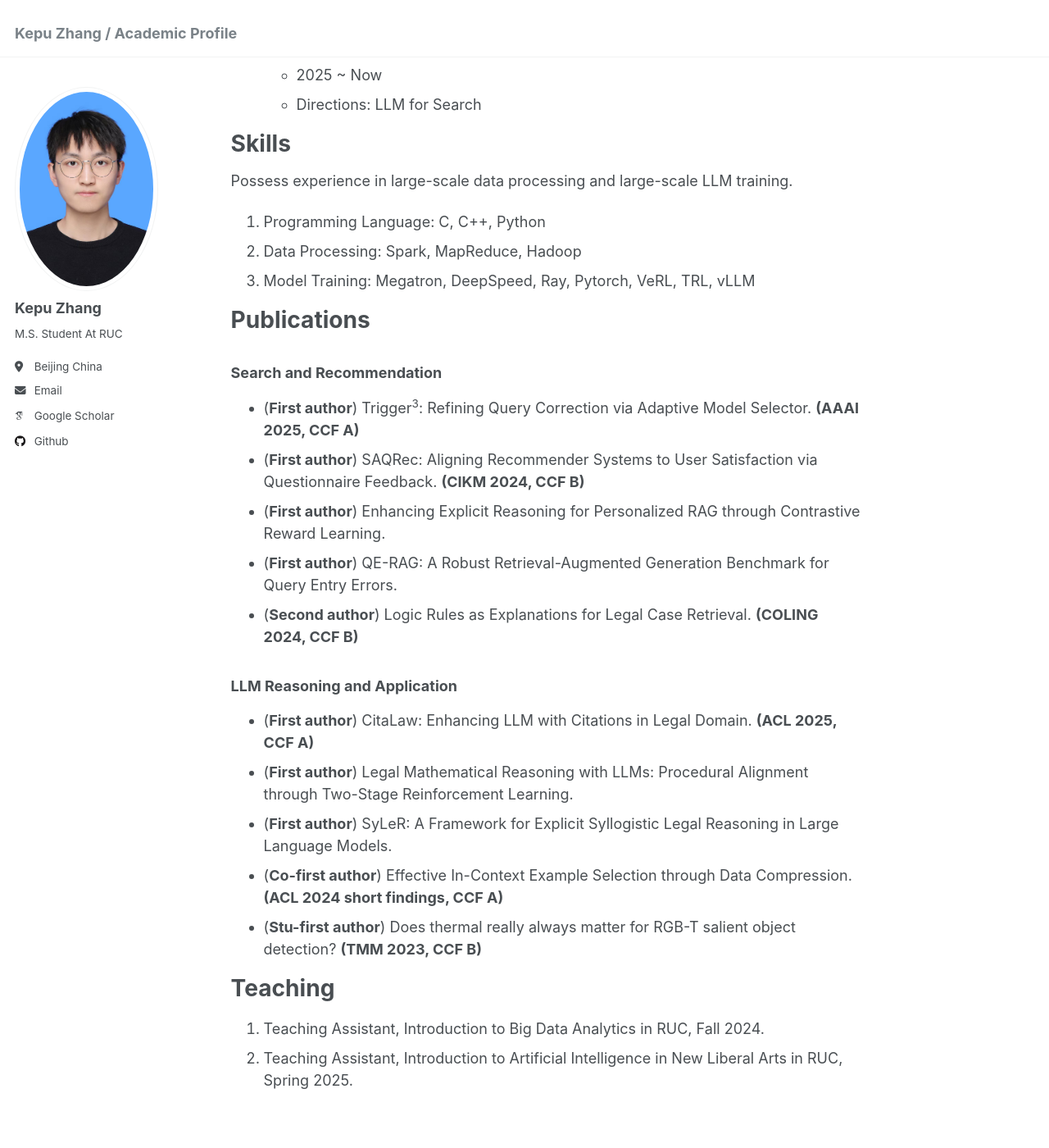
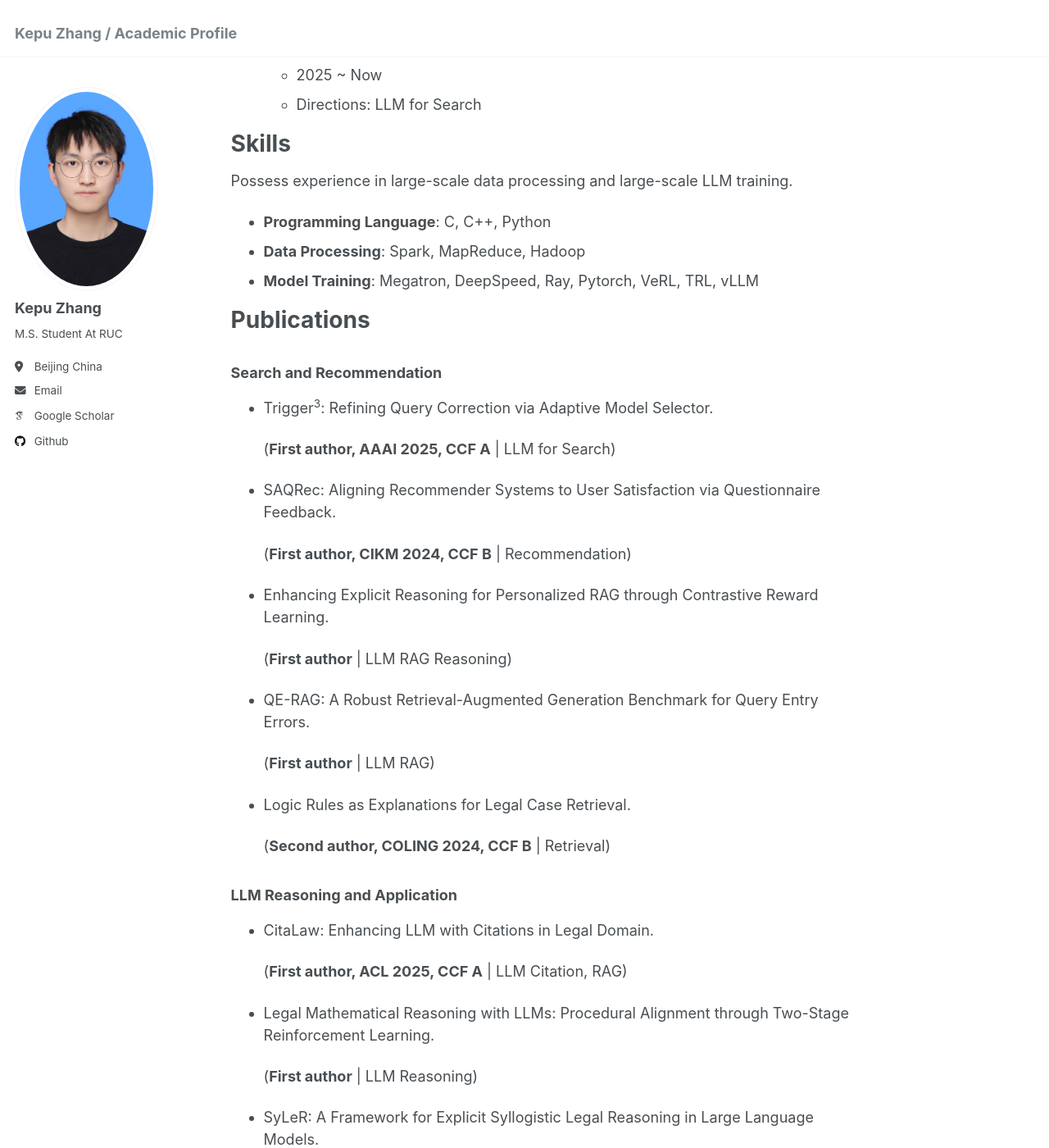
Before and after one commit to ke-01/ke-01.github.io, a Jekyll site: the page built from _pages/about.md, in a window 1280 px wide and 1400 px high, scrolled down 584 px. Shown: the whole window at 82% size. Built offline with Jekyll 4.4.1, drawn with Linux system fonts in a browser that asks for light colours; some web fonts are replaced; some of the changed text lies outside the part shown.

Commit message:
Update about.md

```diff
--- a/_pages/about.md
+++ b/_pages/about.md
@@ -29,25 +29,53 @@ Skills
 ======
 Possess experience in large-scale data processing and large-scale LLM training.
 
-1. Programming Language: C, C++, Python
-2. Data Processing: Spark, MapReduce, Hadoop
-3. Model Training: Megatron, DeepSpeed, Ray, Pytorch, VeRL, TRL, vLLM
+- **Programming Language**: C, C++, Python
+- **Data Processing**: Spark, MapReduce, Hadoop
+- **Model Training**: Megatron, DeepSpeed, Ray, Pytorch, VeRL, TRL, vLLM
 
 Publications
 ============
 ### Search and Recommendation
-* (**First author**) Trigger<sup>3</sup>: Refining Query Correction via Adaptive Model Selector. **(AAAI 2025, CCF A)**
-* (**First author**) SAQRec: Aligning Recommender Systems to User Satisfaction via Questionnaire Feedback. **(CIKM 2024, CCF B)**
-* (**First author**) Enhancing Explicit Reasoning for Personalized RAG through Contrastive Reward Learning.
-* (**First author**) QE-RAG: A Robust Retrieval-Augmented Generation Benchmark for Query Entry Errors.
-* (**Second author**) Logic Rules as Explanations for Legal Case Retrieval. **(COLING 2024, CCF B)**
+* Trigger<sup>3</sup>: Refining Query Correction via Adaptive Model Selector.
+
+  (**First author, AAAI 2025, CCF A** \| LLM for Search)
+
+* SAQRec: Aligning Recommender Systems to User Satisfaction via Questionnaire Feedback.
+
+  (**First author, CIKM 2024, CCF B** \| Recommendation)
+
+* Enhancing Explicit Reasoning for Personalized RAG through Contrastive Reward Learning.
+
+  (**First author** \| LLM RAG Reasoning)
+
+* QE-RAG: A Robust Retrieval-Augmented Generation Benchmark for Query Entry Errors.
+
+  (**First author** \| LLM RAG)
+
+* Logic Rules as Explanations for Legal Case Retrieval.
+
+  (**Second author, COLING 2024, CCF B** \| Retrieval)
 
 ### LLM Reasoning and Application
-* (**First author**) CitaLaw: Enhancing LLM with Citations in Legal Domain. **(ACL 2025, CCF A)**
-* (**First author**) Legal Mathematical Reasoning with LLMs: Procedural Alignment through Two-Stage Reinforcement Learning.
-* (**First author**) SyLeR: A Framework for Explicit Syllogistic Legal Reasoning in Large Language Models.
-* (**Co-first author**) Effective In-Context Example Selection through Data Compression. **(ACL 2024 short findings, CCF A)**
-* (**Stu-first author**) Does thermal really always matter for RGB-T salient object detection? **(TMM 2023, CCF B)**
+* CitaLaw: Enhancing LLM with Citations in Legal Domain.
+
+  (**First author, ACL 2025, CCF A** \| LLM Citation, RAG)
+
+* Legal Mathematical Reasoning with LLMs: Procedural Alignment through Two-Stage Reinforcement Learning.
+
+  (**First author** \| LLM Reasoning)
+
+* SyLeR: A Framework for Explicit Syllogistic Legal Reasoning in Large Language Models.
+
+  (**First author** \| LLM RAG Reasoning)
+
+* Effective In-Context Example Selection through Data Compression.
+
+  (**Co-first author, ACL 2024 short findings, CCF A** \| LLM ICL)
+
+* Does thermal really always matter for RGB-T salient object detection?
+
+  (**Stu-first author, TMM 2023, CCF B** \| object detection)
 
 Teaching
 ======
```
